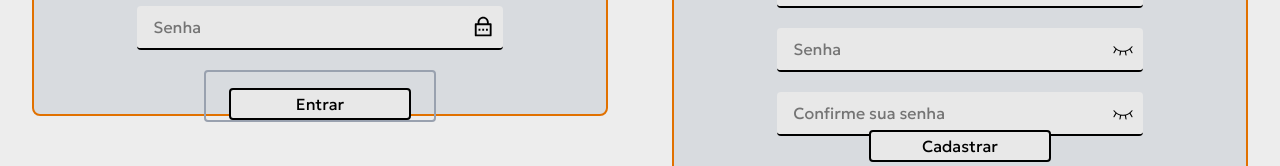
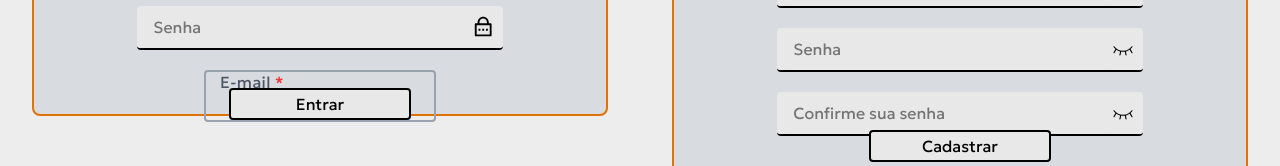
Before and after one commit to gustavocarvalho-ra/NextJs-NexusLeet, a Next.js app: page /my-account in a window 1280 px wide. Shown: the part 445-611 px from the top of the page. Built offline with nearby package versions, Linux system fonts and the light colour scheme; no server answers.

Commit message:
feat: enhance LoginForm with InputAt component for email input

```diff
--- a/src/app/components/login/LoginForm.tsx
+++ b/src/app/components/login/LoginForm.tsx
@@ -54,7 +54,11 @@ export default function LoginForm() {
               onChange={(e) => setPassword(e.target.value)}
               icon={RiLockPasswordLine}
             />
-            <InputAt />
+            <InputAt
+              required
+              label="E-mail"
+              type="email"
+            />
             <Button type="submit">
               Entrar
             </Button>
--- a/src/app/components/ui/inputAnim.tsx
+++ b/src/app/components/ui/inputAnim.tsx
@@ -20,7 +20,7 @@ const InputAt = React.forwardRef<HTMLInputElement, InputProps>(
           name={inputName}
           type={type}
           required={required}
-          placeholder={placeholder || ' '} // Espaço para evitar comportamento inconsistente
+          placeholder={placeholder || ' '}
           className={`px-4 py-3 text-base outline-none border-2 rounded transition-all duration-200 peer
             ${error
               ? 'border-red-500 focus:border-red-700'
@@ -37,7 +37,7 @@ const InputAt = React.forwardRef<HTMLInputElement, InputProps>(
               transition-all duration-200 pointer-events-none peer-focus:top-1 peer-focus:text-sm
               peer-focus:text-blue-600 peer-placeholder-shown:top-3 peer-placeholder-shown:text-base
               ${error ? 'text-red-500 peer-focus:text-red-600' : ''}
-              bg-white transform -translate-y-1/2 peer-focus:-translate-y-4`}
+              bg-transparent transform -translate-y-1/2 peer-focus:-translate-y-4`}
           >
             {label}
             {required && <span className="text-red-500 ml-1">*</span>}
@@ -49,7 +49,8 @@ const InputAt = React.forwardRef<HTMLInputElement, InputProps>(
         )}
       </div>
     )
-});
+  }
+);
 
 InputAt.displayName = "Input";
 
```
